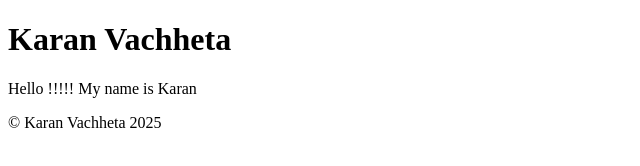
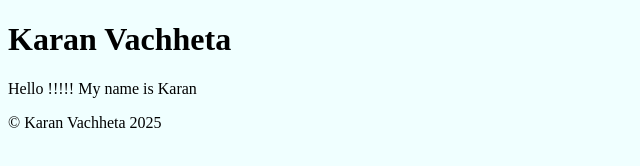
Before and after one commit to Karanvachheta/Karans-Website, a plain HTML site: page index.html in a window 1280 px wide. Shown: the whole page, without its empty margins (0-640 px from the left). Drawn offline with Linux system fonts and the light colour scheme.

Commit message:
create style.css

```diff
--- /dev/null
+++ b/CSS/styles.css
@@ -0,0 +1,3 @@
+body{
+    background-color: azure;
+}
--- a/index.html
+++ b/index.html
@@ -2,6 +2,7 @@
 <html>
 <head>
     <title>Karan's Website</title>
+    <link rel="stylesheet" href="CSS/styles.css">
 </head>
 <body>
     <header>
```
